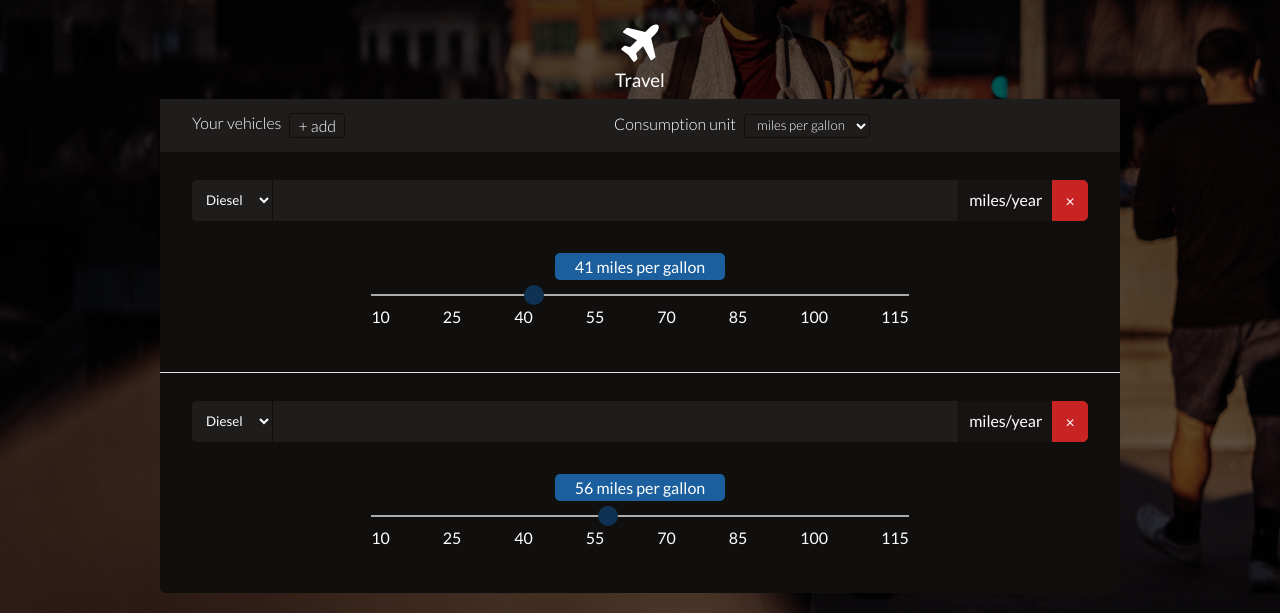
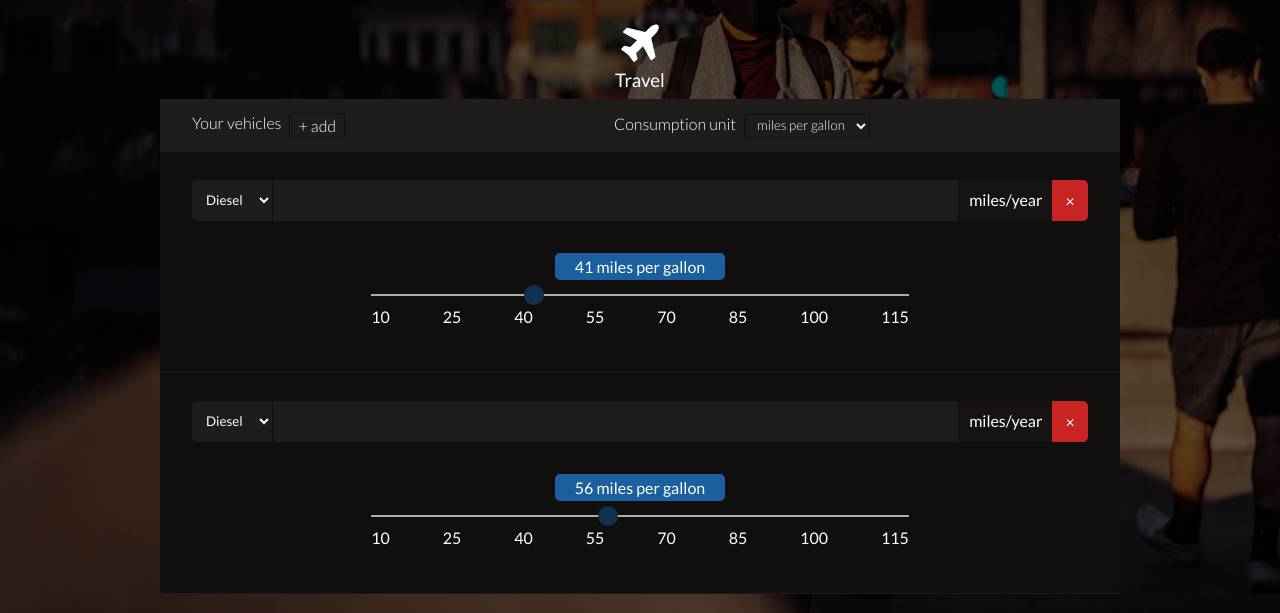
Before and after one commit to Steph-crown/carbon-footprint-calc-ui, a plain HTML site: page index.html in a window 1280 px wide. Shown: the part 187-800 px from the top of the page. Drawn offline with Linux system fonts and the light colour scheme; a web font is replaced by a local one.

Commit message:
Little change

```diff
--- a/css/dark.css
+++ b/css/dark.css
@@ -55,3 +55,7 @@ input, .add, select {
     border: none;
     border-left: 1px solid var(--darker);
 }
+
+div.comp {
+    border-bottom: 1px solid var(--dark);
+}
```
